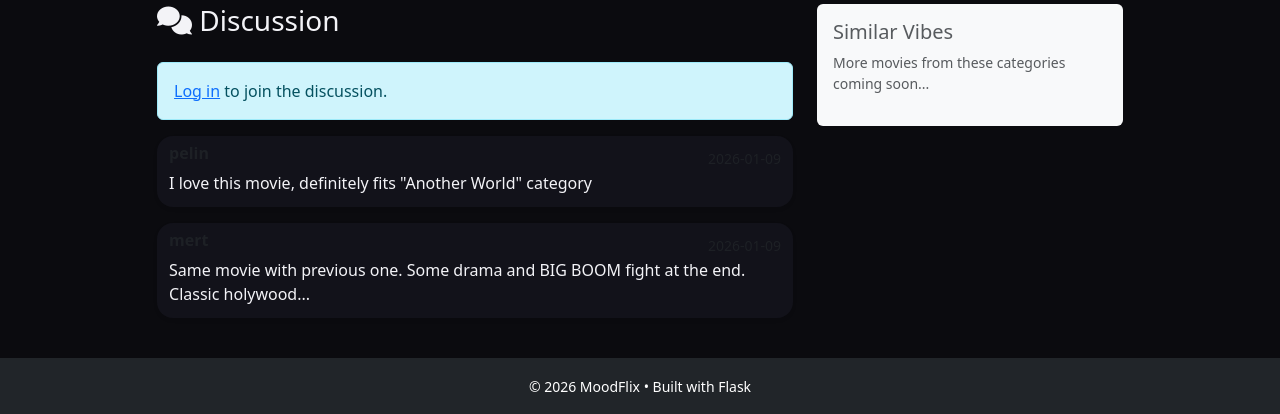
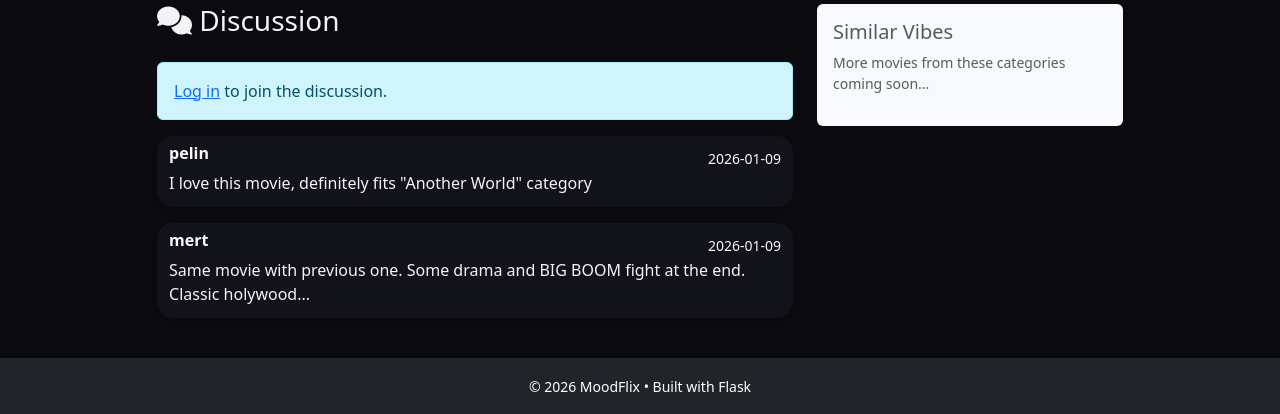
Before and after one commit to Betulcoklu/MoodFlix, a Flask app: page /movies/2 in a window 1280 px wide. Shown: the part 405-819 px from the top of the page. Run offline with Flask 3, Linux system fonts and the light colour scheme.

Commit message:
changed text colors of some texts which they were not readable

```diff
--- a/app/views/templates/admin/edit_movie.html
+++ b/app/views/templates/admin/edit_movie.html
@@ -6,7 +6,7 @@
         <div class="col-md-8">
             <div class="card shadow-sm">
                 <div class="card-header bg-white d-flex justify-content-between align-items-center">
-                    <h3 class="mb-0">Edit Movie</h3>
+                    <h3 class="mb-0 text-muted">Edit Movie</h3>
                     <small class="text-muted">ID: {{ movie.id }}</small>
                 </div>
                 <div class="card-body">
--- a/app/views/templates/movies/detail.html
+++ b/app/views/templates/movies/detail.html
@@ -31,7 +31,7 @@
 
                         <div class="text-center">
                             <h3 class="text-warning mb-0"><i class="fas fa-star"></i> {{ movie.imdbRating or 'N/A' }}</h3>
-                            <small class="text-muted">IMDb</small>
+                            <small class="text-light">IMDB</small>
                         </div>
                     </div>
 
@@ -118,10 +118,10 @@
                     <div class="card mb-3 border-0 shadow-sm" id="comment{{ comment.id}}">
                         <div class="card-body">
                             <div class="d-flex justify-content-between">
-                                <h6 class="card-subtitle mb-2 text-muted fw-bold">
+                                <h6 class="card-subtitle mb-2 text-light fw-bold">
                                     {{ comment.user.username }}
                                 </h6>
-                                <small class="text-muted">{{ comment.createdAt.strftime('%Y-%m-%d') }}</small>
+                                <small class="text-light">{{ comment.createdAt.strftime('%Y-%m-%d') }}</small>
                             </div>
                             <p class="card-text">{{ comment.text }}</p>
 
```
Also changed, not shown: instance/moodflix.db.
